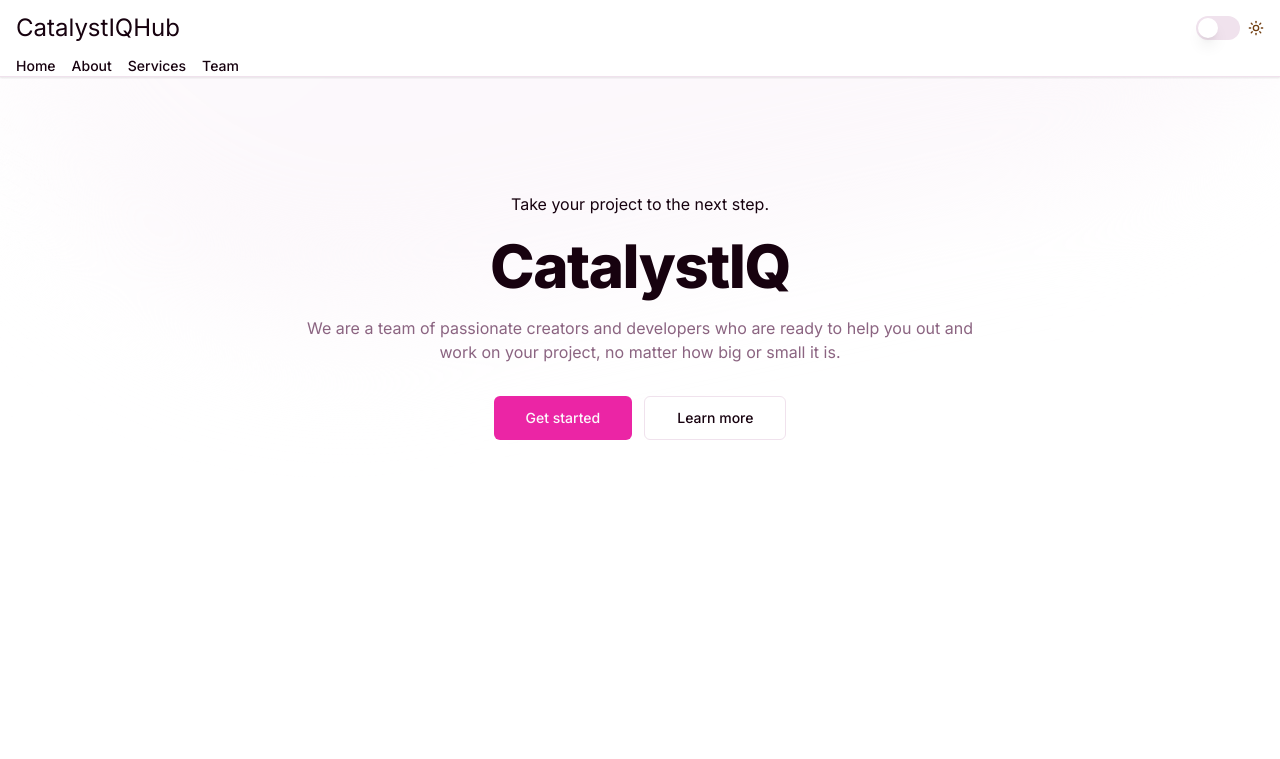
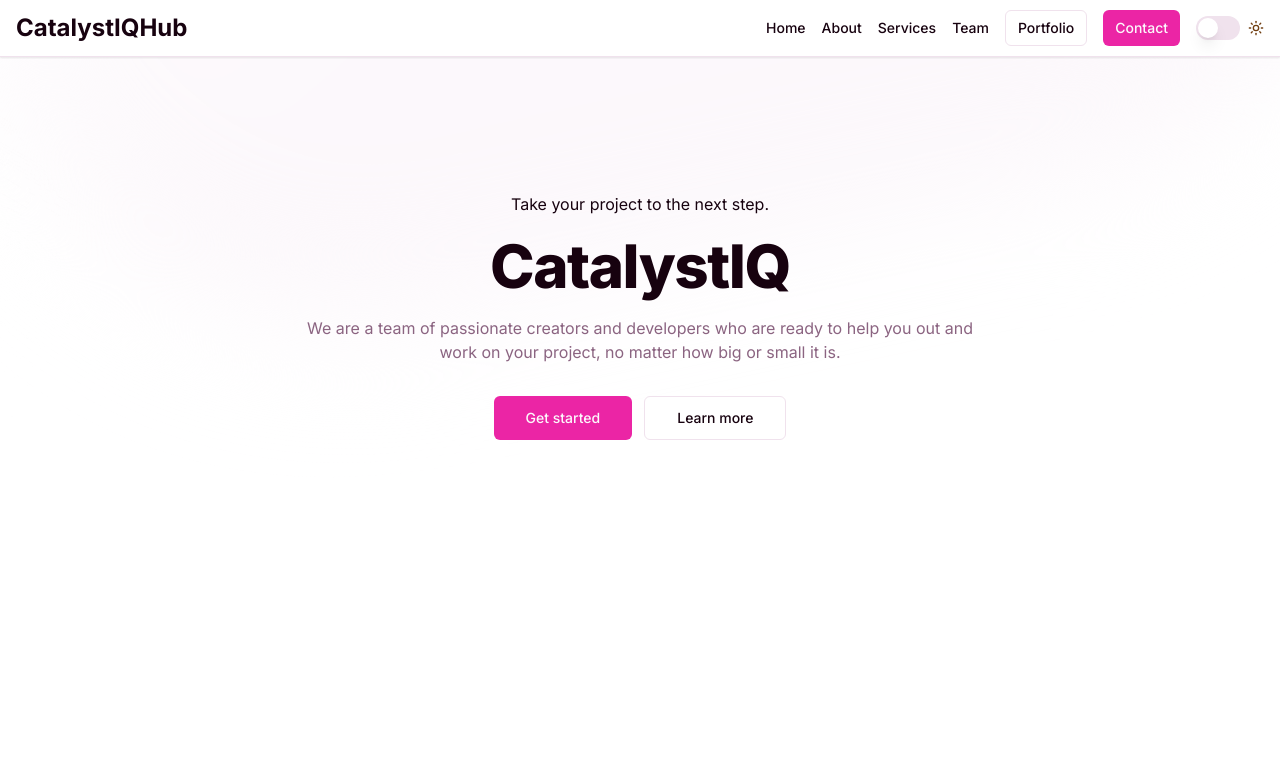
Before and after one commit to shivansh193/CatalystIQHub, a Next.js app: page / in a window 1280 px wide. Shown: the top 759 px of the page. Built offline with nearby package versions, Linux system fonts and the light colour scheme.

Commit message:
fix navbar

```diff
--- a/components/navbar.tsx
+++ b/components/navbar.tsx
@@ -13,22 +13,58 @@ export const Navbar = () => {
   };
 
   return (
-    <nav className="fixed inset-x-0 top-0 z-50 bg-white shadow-sm dark:bg-pink-950/50">
+    <nav className="fixed inset-x-0 top-0 z-50 bg-white shadow-sm dark:bg-pink-950/80 dark:opacity-80">
       <div className="w-full max-w-7xl mx-auto px-4">
         <div className="flex justify-between h-14 items-center">
           <Link href="#" className="flex items-center" prefetch={false}>
             {/* <MountainIcon className="h-6 w-6" /> */}
-            <span className="text-2xl text-bold">CatalystIQHub</span>
+            <span className="text-2xl font-bold">CatalystIQHub</span>
           </Link>
-          <div className="flex items-center gap-4">
+          <div className="flex items-center gap-4 md:hidden">
             <ModeToggle />
             <button
-              className="md:hidden text-gray-500 hover:text-gray-700 focus:outline-none"
+              className="text-gray-500 hover:text-gray-700 focus:outline-none"
               onClick={toggleMenu}
             >
               {isMenuOpen ? <X size={24} /> : <Menu size={24} />}
             </button>
           </div>
+          <nav className="hidden md:flex gap-4 items-center">
+            <div className="items-center flex gap-4">
+            <Link
+              href="#"
+              className="font-medium flex items-center text-sm transition-colors hover:underline"
+              prefetch={false}
+            >
+              Home
+            </Link>
+            <Link
+              href="#"
+              className="font-medium flex items-center text-sm transition-colors hover:underline"
+              prefetch={false}
+            >
+              About
+            </Link>
+            <Link
+              href="#"
+              className="font-medium flex items-center text-sm transition-colors hover:underline"
+              prefetch={false}
+            >
+              Services
+            </Link>
+            <Link
+              href="#"
+              className="font-medium flex items-center text-sm transition-colors hover:underline"
+              prefetch={false}
+            >
+              Team
+            </Link></div>
+            <Button variant="outline" size="sm">
+              Portfolio
+            </Button>
+            <Button size="sm">Contact</Button>
+            <ModeToggle />
+          </nav>
         </div>
         <div
           className={`md:hidden ${
@@ -64,44 +100,12 @@ export const Navbar = () => {
             >
               Team
             </Link>
-            <div className="flex items-center gap-4">
-              <Button variant="outline" size="sm">
-                Portfolio
-              </Button>
-              <Button size="sm">Contact</Button>
-            </div>
+            <Button variant="outline" size="sm">
+              Portfolio
+            </Button>
+            <Button size="sm">Contact</Button>
           </nav>
         </div>
-        <nav className="hidden md:flex gap-4">
-          <Link
-            href="#"
-            className="font-medium flex items-center text-sm transition-colors hover:underline"
-            prefetch={false}
-          >
-            Home
-          </Link>
-          <Link
-            href="#"
-            className="font-medium flex items-center text-sm transition-colors hover:underline"
-            prefetch={false}
-          >
-            About
-          </Link>
-          <Link
-            href="#"
-            className="font-medium flex items-center text-sm transition-colors hover:underline"
-            prefetch={false}
-          >
-            Services
-          </Link>
-          <Link
-            href="#"
-            className="font-medium flex items-center text-sm transition-colors hover:underline"
-            prefetch={false}
-          >
-            Team
-          </Link>
-        </nav>
       </div>
       <Separator />
     </nav>
```
